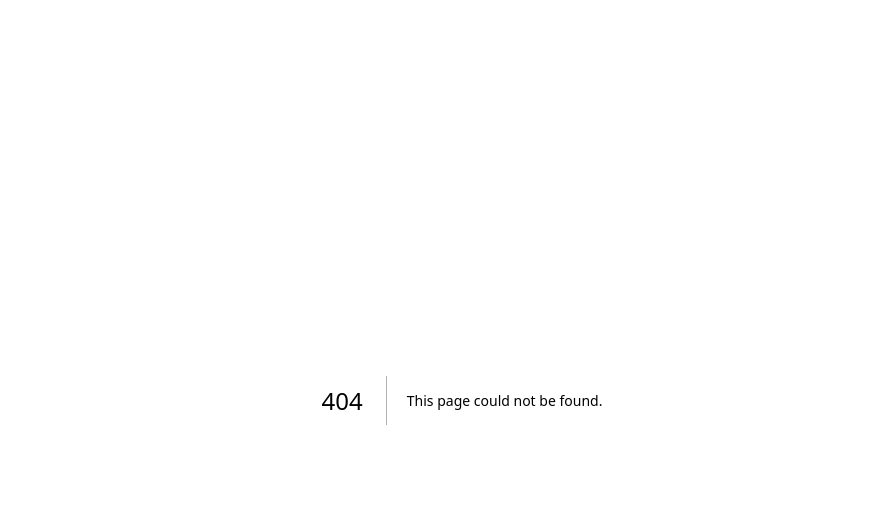
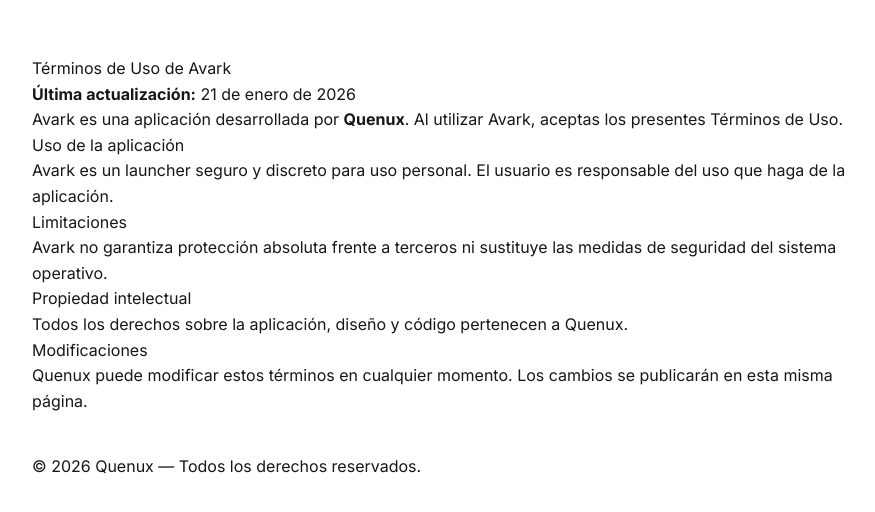
Before and after one commit to Diegoheriberto/quenux-web, a Next.js app: page /legal/terms/avark in a window 1280 px wide. Before the commit this address had no page. Shown: the top 512 px of the page, without its empty margins (178-1053 px from the left). Built offline with nearby package versions, Linux system fonts and the light colour scheme.

Commit message:
Add Avark Terms of Use page

```diff
--- /dev/null
+++ b/app/legal/terms/avark/page.tsx
@@ -0,0 +1,41 @@
+export default function AvarkTermsPage() {
+  return (
+    <main style={{ maxWidth: 900, margin: "56px auto", padding: "0 20px", lineHeight: 1.6 }}>
+      <h1>Términos de Uso de Avark</h1>
+
+      <p><strong>Última actualización:</strong> 21 de enero de 2026</p>
+
+      <p>
+        Avark es una aplicación desarrollada por <strong>Quenux</strong>.
+        Al utilizar Avark, aceptas los presentes Términos de Uso.
+      </p>
+
+      <h2>Uso de la aplicación</h2>
+      <p>
+        Avark es un launcher seguro y discreto para uso personal.
+        El usuario es responsable del uso que haga de la aplicación.
+      </p>
+
+      <h2>Limitaciones</h2>
+      <p>
+        Avark no garantiza protección absoluta frente a terceros ni sustituye
+        las medidas de seguridad del sistema operativo.
+      </p>
+
+      <h2>Propiedad intelectual</h2>
+      <p>
+        Todos los derechos sobre la aplicación, diseño y código pertenecen a Quenux.
+      </p>
+
+      <h2>Modificaciones</h2>
+      <p>
+        Quenux puede modificar estos términos en cualquier momento.
+        Los cambios se publicarán en esta misma página.
+      </p>
+
+      <p style={{ marginTop: 40 }}>
+        © 2026 Quenux — Todos los derechos reservados.
+      </p>
+    </main>
+  );
+}
```
